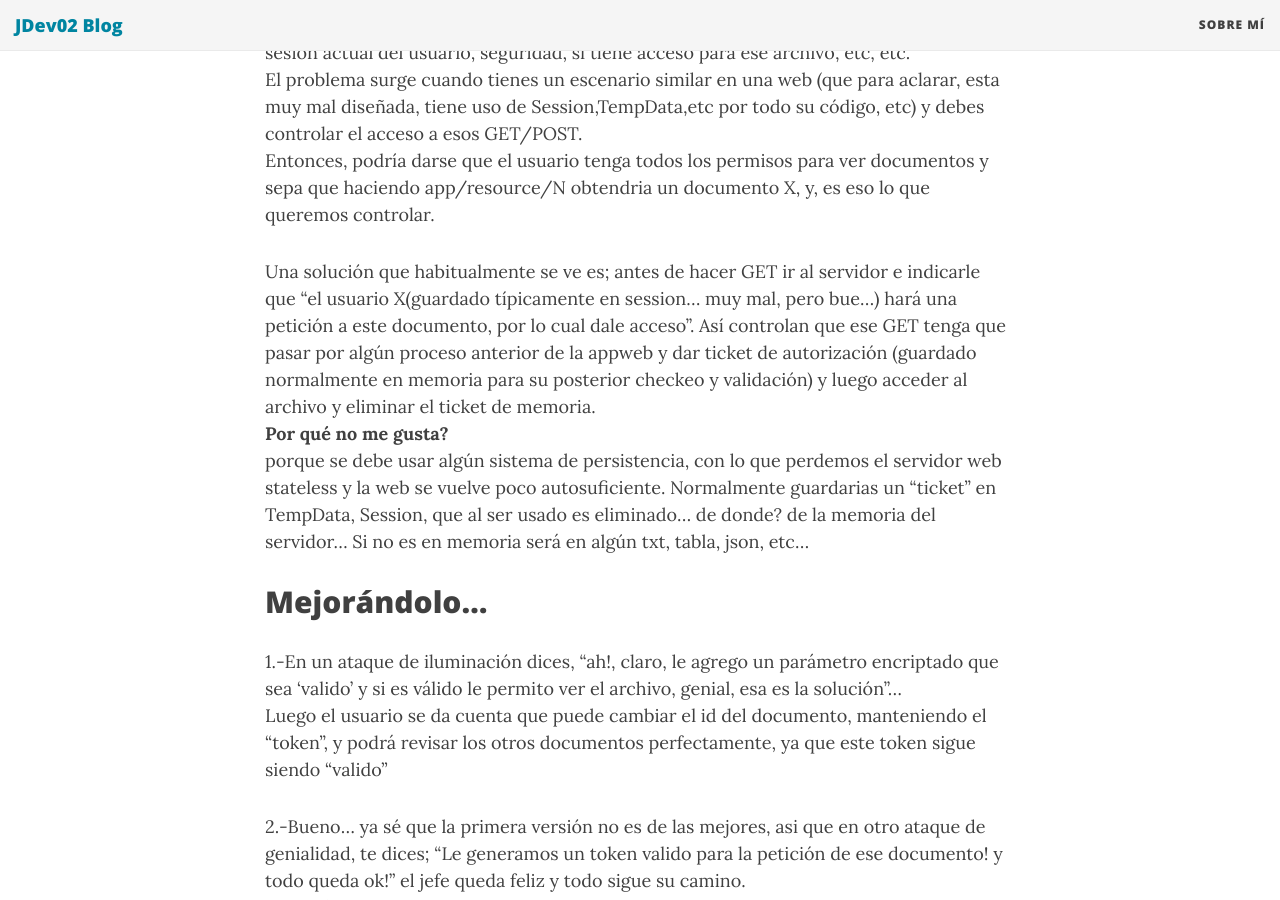
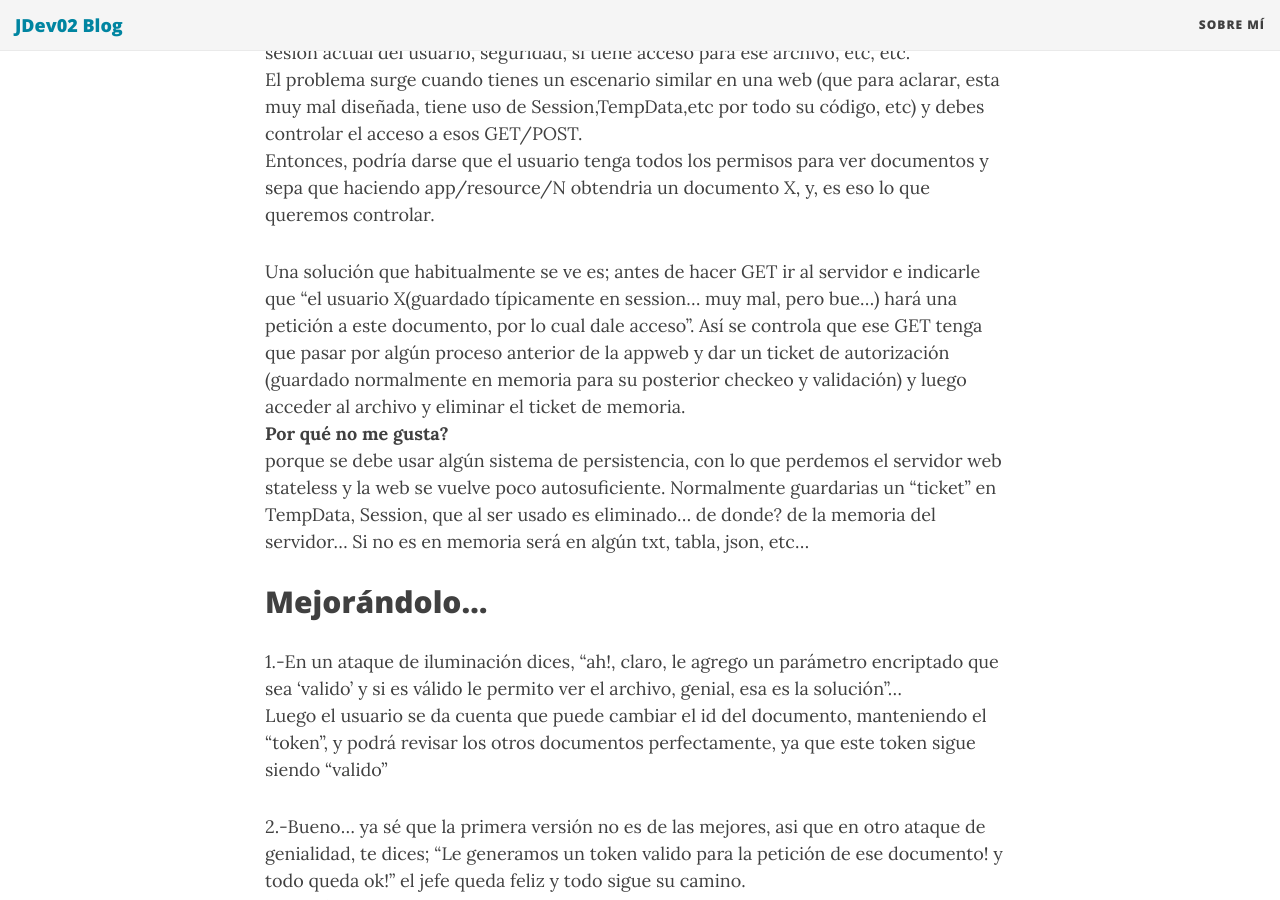
Before and after one commit to JDev02/JDev02.github.io, a Jekyll site: the page built from _posts/2016-11-10-token-stateless.md, in a window 1280 px wide and 900 px high, scrolled down 745 px. Built offline with Jekyll 4.4.1, drawn with Linux system fonts in a browser that asks for light colours; nearby versions of some CDN libraries; comment, search, counter and statistics services are not loaded.

Commit message:
correciones 1er post

```diff
--- a/_posts/2016-11-10-token-stateless.md
+++ b/_posts/2016-11-10-token-stateless.md
@@ -14,7 +14,7 @@ Muchas veces el requerimiento es agregarle un poco de seguridad a estas acciones
 El problema surge cuando tienes un escenario similar en una web (que para aclarar, esta muy mal diseñada, tiene uso de Session,TempData,etc por todo su código, etc) y debes controlar el acceso a esos GET/POST. <br>
 Entonces, podría darse que el usuario tenga todos los permisos para ver documentos y sepa que haciendo app/resource/N obtendria un documento X, y, es eso lo que queremos controlar.
 
-Una solución que habitualmente se ve es; antes de hacer GET ir al servidor e indicarle que "el usuario X(guardado típicamente en session... muy mal, pero bue...) hará una petición a este documento, por lo cual dale acceso". Así controlan que ese GET tenga que pasar por algún proceso anterior de la appweb y dar ticket de autorización (guardado normalmente en memoria para su posterior checkeo y validación) y luego acceder al archivo y eliminar el ticket de memoria.<br>
+Una solución que habitualmente se ve es; antes de hacer GET ir al servidor e indicarle que "el usuario X(guardado típicamente en session... muy mal, pero bue...) hará una petición a este documento, por lo cual dale acceso". Así se controla que ese GET tenga que pasar por algún proceso anterior de la appweb y dar un ticket de autorización (guardado normalmente en memoria para su posterior checkeo y validación) y luego acceder al archivo y eliminar el ticket de memoria.<br>
 <b>Por qué no me gusta?</b><br> porque se debe usar algún sistema de persistencia, con lo que perdemos el servidor web stateless y la web se vuelve poco autosuficiente. Normalmente guardarias un "ticket" en TempData, Session, que al ser usado es eliminado... de donde? de la memoria del servidor... Si no es en memoria será en algún txt, tabla, json, etc...
 
 
```
